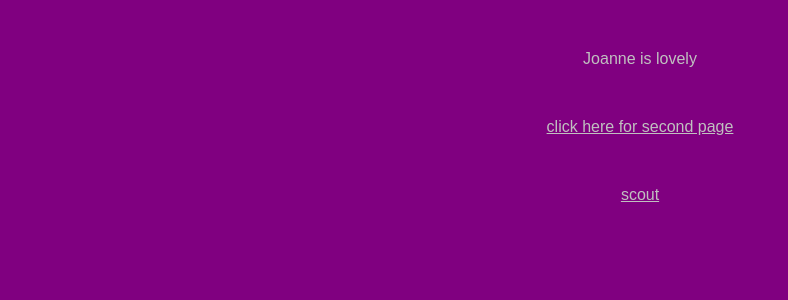
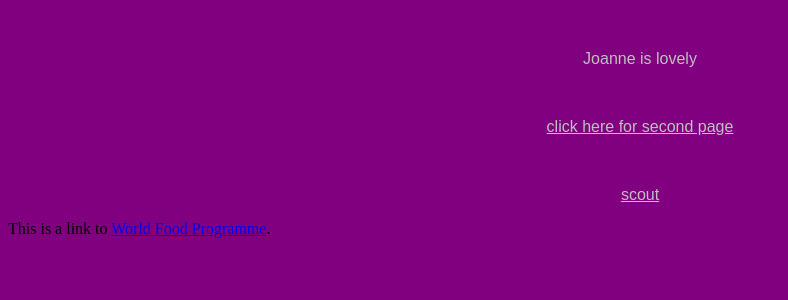
Before and after one commit to mjsutherland/mjsutherland.github.io, a Jekyll site: the page index.html, which Jekyll copies as it is, in a window 1280 px wide. Shown: the top 300 px of the page, without its empty margins (0-788 px from the left). Built offline with Jekyll 4.4.1, drawn with Linux system fonts in a browser that asks for light colours.

Commit message:
Update index.html

```diff
--- a/index.html
+++ b/index.html
@@ -9,5 +9,8 @@
   <p class="text">Joanne is lovely</p>
   <a class="text" href="mjsutherland.github.io/second_page">click here for second page</a>
   <a class="text" href="indianmotorcycle.com/en-us/scout-thunder-black-smoke">scout</a>
+  <p>
+This is a link to <a href="http://www.wfp.org/">World Food Programme</a>.
+</p>
   </body>
 </html>
```
